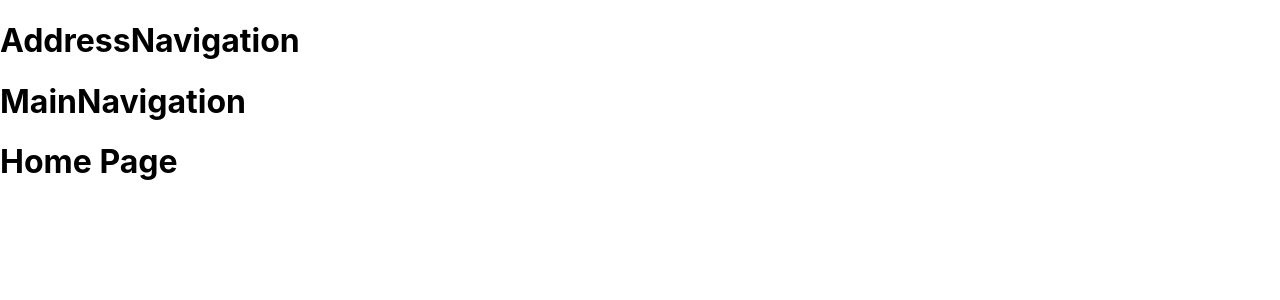
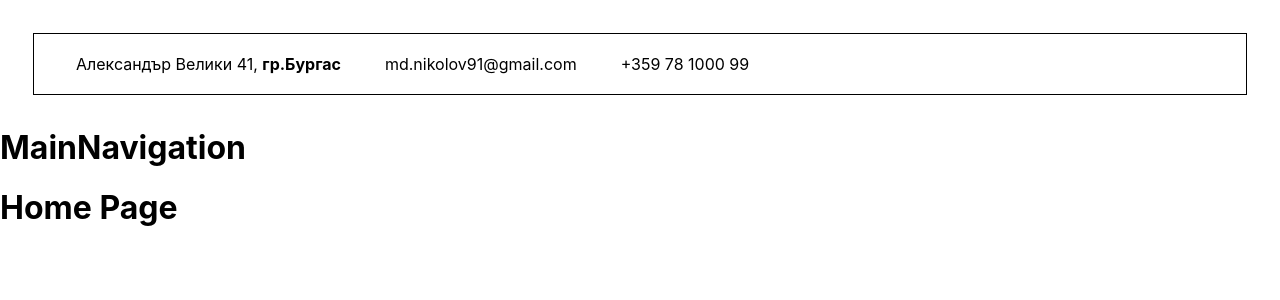
Before and after one commit to stefanovagloriaa/medical-appointment-app, a Next.js app: page / in a window 1280 px wide. Shown: the top 300 px of the page. Built offline with nearby package versions, Linux system fonts and the light colour scheme.

Commit message:
AddressNavigation edited

```diff
--- a/components/AddressNavigation.js
+++ b/components/AddressNavigation.js
@@ -1,7 +1,15 @@
 import classes from "./AddressNavigation.module.css";
 
 const AddressNavigation = () => {
-  return <h1>AddressNavigation</h1>;
+  return (
+    <div className={classes.element}>
+      <span>
+        Александър Велики 41, <b>гр.Бургас</b>
+      </span>
+      <span>md.nikolov91@gmail.com</span>
+      <span>+359 78 1000 99</span>
+    </div>
+  );
 };
 
 export default AddressNavigation;
--- a/components/AddressNavigation.module.css
+++ b/components/AddressNavigation.module.css
@@ -0,0 +1,12 @@
+.element span {
+    margin: 22px;
+    text-decoration: none;
+    color: black;
+}
+
+.element {
+    margin: 33px;
+    border-style: solid;
+    padding: 20px;
+    border-width: 1px;
+}
```
